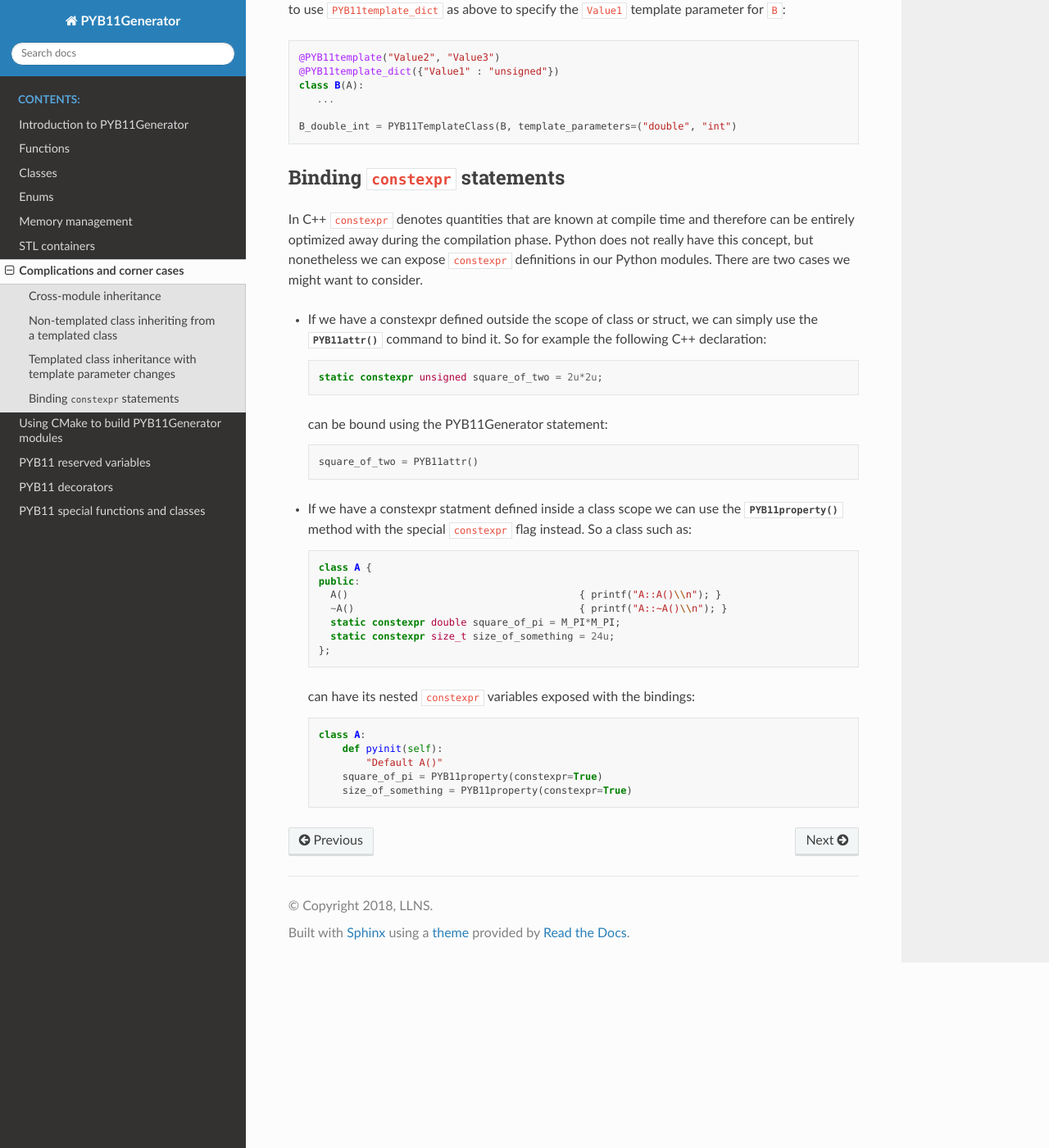
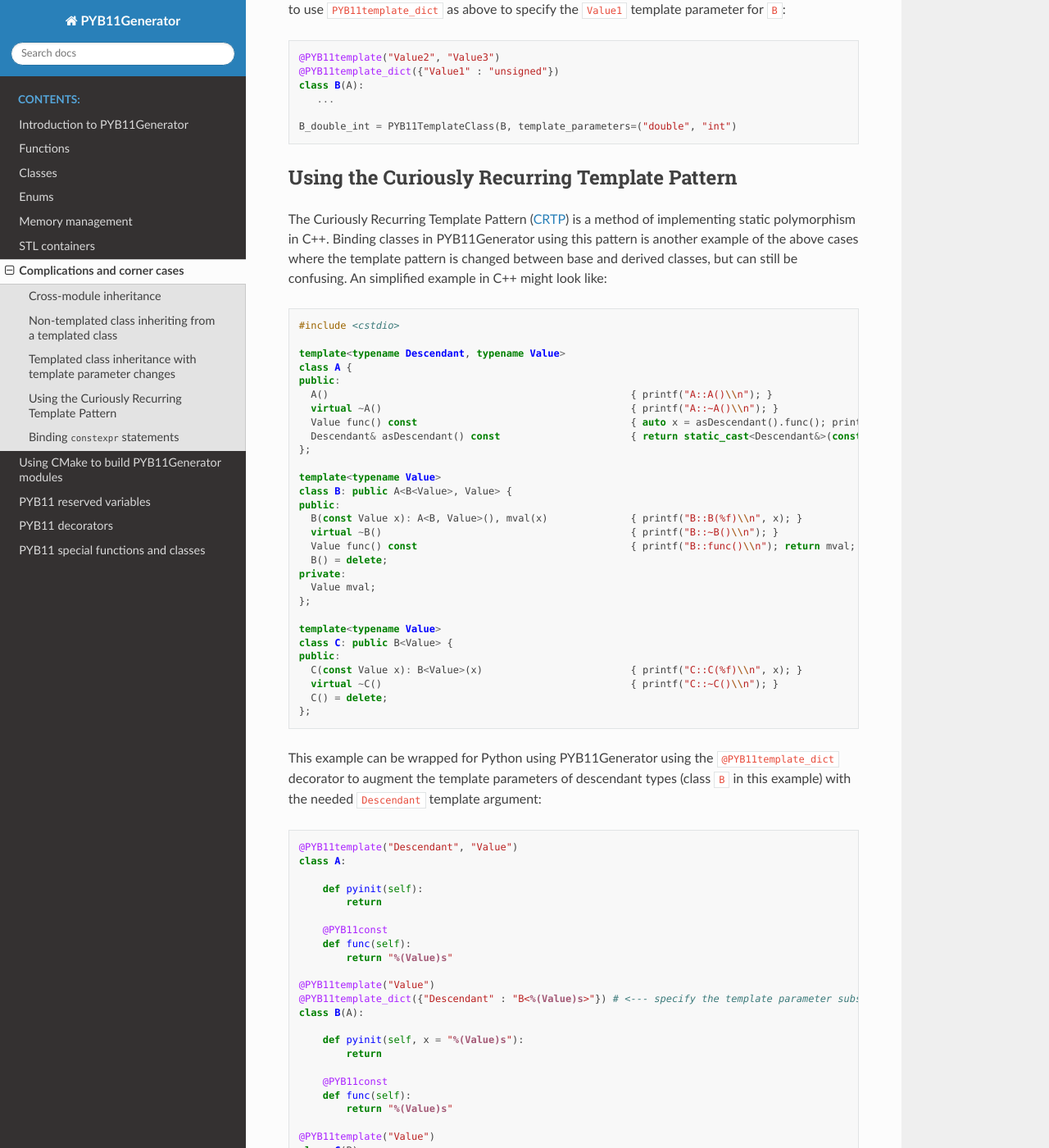
Before and after one commit to LLNL/PYB11Generator, a Sphinx documentation site: the page built from docs/complications.rst, in a window 1280 px wide and 1400 px high, scrolled down 3655 px. Shown: the whole window at 82% size. Built offline with Sphinx 7.4.7 and the Read the Docs theme 3.1.0, drawn with Linux system fonts in a browser that asks for light colours; some of the changed text lies outside the part shown.

Commit message:
Adding a documentation section with an example of the CRTP

```diff
--- a/docs/complications.rst
+++ b/docs/complications.rst
@@ -168,6 +168,77 @@
 
   B_double_int = PYB11TemplateClass(B, template_parameters=("double", "int")
 
+----------------------------------------------
+Using the Curiously Recurring Template Pattern
+----------------------------------------------
+
+The Curiously Recurring Template Pattern (`CRTP <https://en.cppreference.com/w/cpp/language/crtp.html>`_) is a method of implementing static polymorphism in C++.  Binding classes in PYB11Generator using this pattern is another example of the above cases where the template pattern is changed between base and derived classes, but can still be confusing.  An simplified example in C++ might look like:
+
+.. code-block:: cpp
+
+  #include <cstdio>
+
+  template<typename Descendant, typename Value>
+  class A {
+  public:
+    A()                                                   { printf("A::A()\\n"); }
+    virtual ~A()                                          { printf("A::~A()\\n"); }
+    Value func() const                                    { auto x = asDescendant().func(); printf("A::func() : %f\\n", x); return x; }
+    Descendant& asDescendant() const                      { return static_cast<Descendant&>(const_cast<A<Descendant, Value>&>(*this)); }
+  };
+
+  template<typename Value>
+  class B: public A<B<Value>, Value> {
+  public:
+    B(const Value x): A<B, Value>(), mval(x)              { printf("B::B(%f)\\n", x); }
+    virtual ~B()                                          { printf("B::~B()\\n"); }
+    Value func() const                                    { printf("B::func()\\n"); return mval; }
+    B() = delete;
+  private:
+    Value mval;
+  };
+
+  template<typename Value>
+  class C: public B<Value> {
+  public:
+    C(const Value x): B<Value>(x)                         { printf("C::C(%f)\\n", x); }
+    virtual ~C()                                          { printf("C::~C()\\n"); }
+    C() = delete;
+  };
+
+This example can be wrapped for Python using PYB11Generator using the ``@PYB11template_dict`` decorator to augment the template parameters of descendant types (class ``B`` in this example) with the needed ``Descendant`` template argument::
+
+  @PYB11template("Descendant", "Value")
+  class A:
+
+      def pyinit(self):
+          return
+
+      @PYB11const
+      def func(self):
+          return "%(Value)s"
+
+  @PYB11template("Value")
+  @PYB11template_dict({"Descendant" : "B<%(Value)s>"}) # <--- specify the template parameter substitutions
+  class B(A):
+
+      def pyinit(self, x = "%(Value)s"):
+          return
+
+      @PYB11const
+      def func(self):
+          return "%(Value)s"
+
+  @PYB11template("Value")
+  class C(B):
+
+      def pyinit(self, x = "%(Value)s"):
+          return
+
+  ABdouble = PYB11TemplateClass(A, template_parameters=("B<double>", "double"))
+  Bdouble = PYB11TemplateClass(B, template_parameters="double")
+  Cdouble = PYB11TemplateClass(C, template_parameters="double")
+
 --------------------------------
 Binding ``constexpr`` statements
 --------------------------------
```
